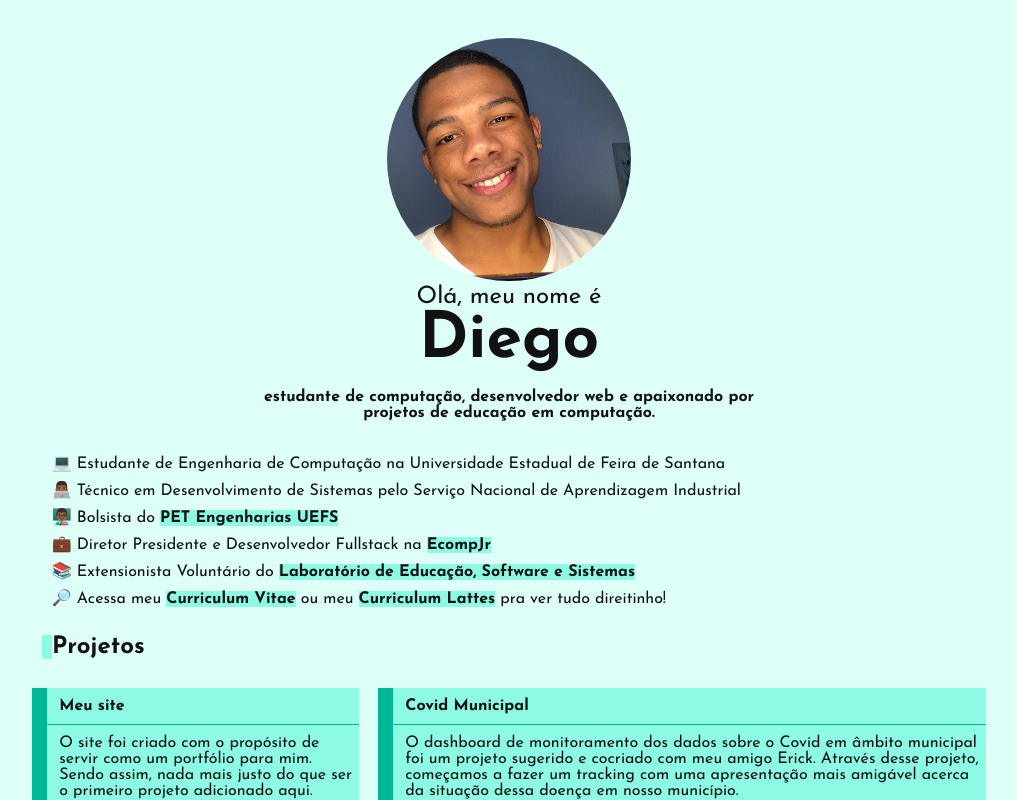
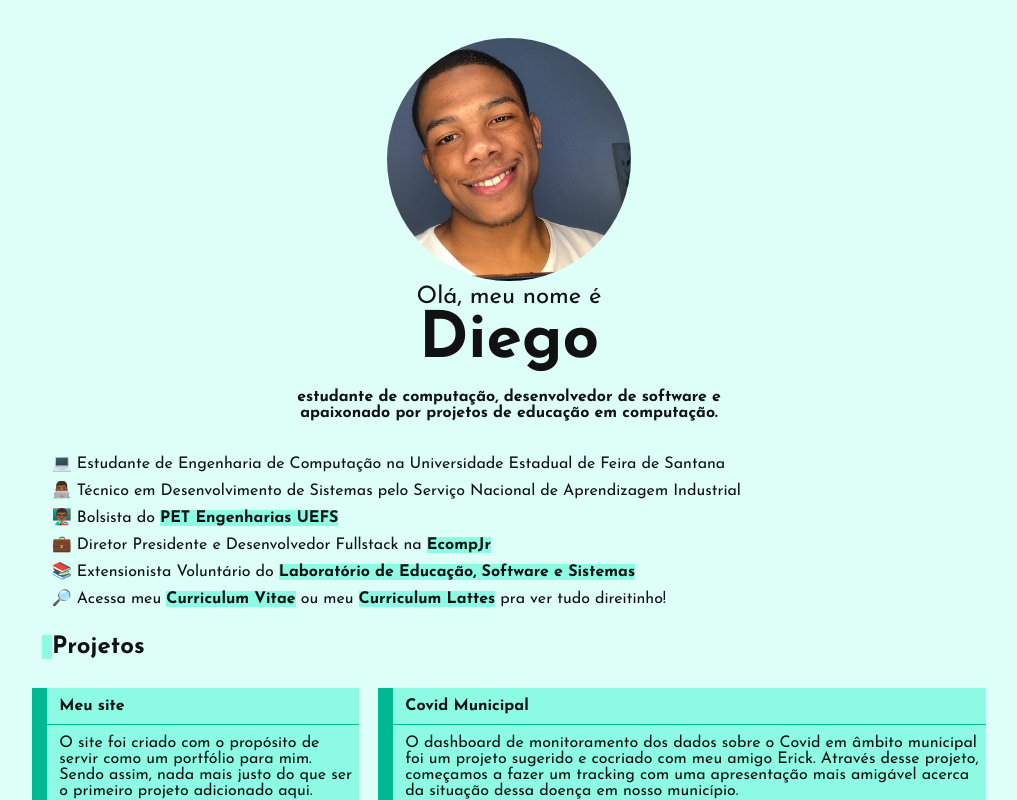
Before and after one commit to di3goCS/di3gocs.github.io, a Vue app: page / in a window 1280 px wide. Shown: the top 800 px of the page, without its empty margins (131-1148 px from the left). Built offline with nearby package versions, Linux system fonts and the light colour scheme.

Commit message:
text change

```diff
--- a/src/components/Section.vue
+++ b/src/components/Section.vue
@@ -4,7 +4,7 @@
       <div>
         <p class="main-text"> Olá, meu nome é </p>
         <p id="main-word"> Diego </p>
-        <p id="sub-text"> estudante de computação, desenvolvedor web e apaixonado por projetos de educação em computação.</p>
+        <p id="sub-text"> estudante de computação, desenvolvedor de software e apaixonado por projetos de educação em computação.</p>
         <div class="info-box">
           <p> 💻 Estudante de Engenharia de Computação na Universidade Estadual de Feira de Santana</p>
           <p> 👨🏾‍💻 Técnico em Desenvolvimento de Sistemas pelo Serviço Nacional de Aprendizagem Industrial</p>
```
